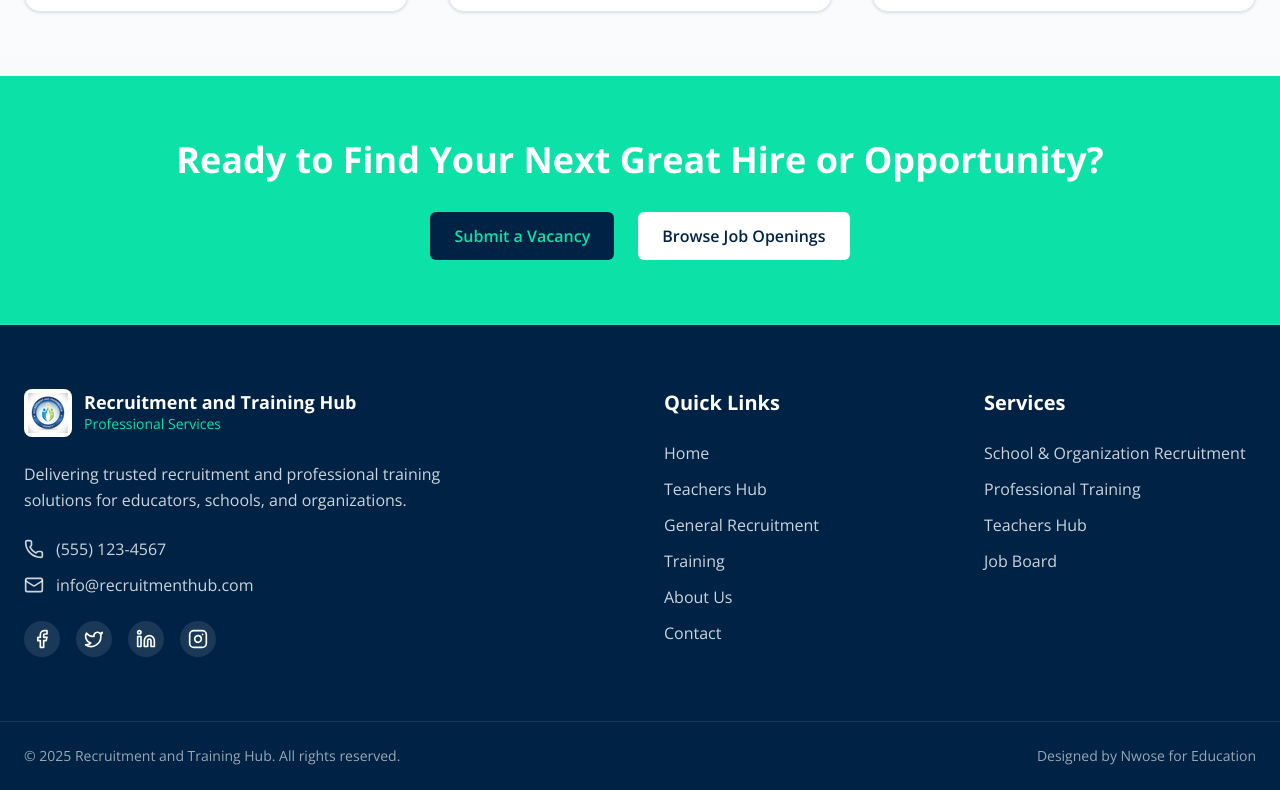
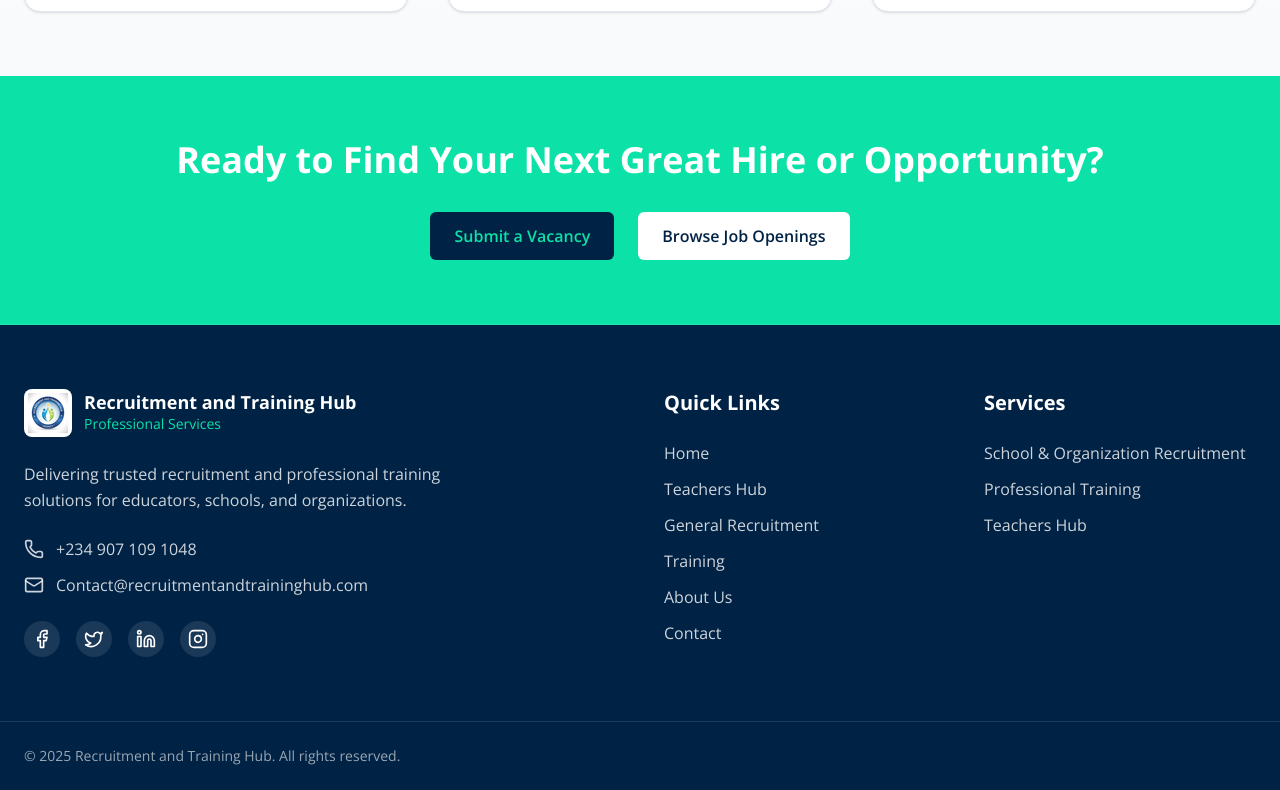
Before and after one commit to Nwose/teacher-recruit, a Next.js app: page / in a window 1280 px wide. Shown: the part 1889-2679 px from the top of the page. Built offline with nearby package versions, Linux system fonts and the light colour scheme.

Commit message:
footer details

```diff
--- a/components/Footer.tsx
+++ b/components/Footer.tsx
@@ -27,20 +27,19 @@ export default function Footer() {
     {
       href: "/general-recruitment",
       label: "School & Organization Recruitment",
+      external: false,
     },
-    { href: "/training", label: "Professional Training" },
-    { href: "/teachers-hub", label: "Teachers Hub" },
-    {
-      href: "https://teachersconsult.manatal.careers",
-      label: "Job Board",
-      external: true,
-    },
+    { href: "/training", label: "Professional Training", external: false },
+    { href: "/teachers-hub", label: "Teachers Hub", external: false },
   ];
 
   const socials = [
     { icon: <Facebook className="w-5 h-5" />, href: "https://facebook.com" },
     { icon: <Twitter className="w-5 h-5" />, href: "https://twitter.com" },
-    { icon: <Linkedin className="w-5 h-5" />, href: "https://linkedin.com" },
+    {
+      icon: <Linkedin className="w-5 h-5" />,
+      href: "https://www.linkedin.com/company/recruitment-and-training-hub/",
+    },
     { icon: <Instagram className="w-5 h-5" />, href: "https://instagram.com" },
   ];
 
@@ -60,8 +59,6 @@ export default function Footer() {
               Submit a Vacancy
             </Link>
             <a
-              href="https://teachersconsult.manatal.careers"
-              target="_blank"
               rel="noopener noreferrer"
               className="px-6 py-3 bg-white text-[#002244] font-semibold rounded-md hover:bg-gray-100 transition"
             >
@@ -107,14 +104,15 @@ export default function Footer() {
               className="flex items-center gap-3 text-white/80 hover:text-[#0CE2A8] transition-colors"
             >
               <Phone className="w-5 h-5" />
-              <span>(555) 123-4567</span>
+              <span>+234 907 109 1048</span>
+              <span></span>
             </a>
             <a
               href="mailto:info@recruitmenthub.com"
               className="flex items-center gap-3 text-white/80 hover:text-[#0CE2A8] transition-colors"
             >
               <Mail className="w-5 h-5" />
-              <span>info@recruitmenthub.com</span>
+              <span>Contact@recruitmentandtraininghub.com</span>
             </a>
           </div>
 
@@ -186,9 +184,6 @@ export default function Footer() {
           <p className="text-white/60 text-sm text-center md:text-left">
             © {currentYear} Recruitment and Training Hub. All rights reserved.
           </p>
-          <p className="text-white/60 text-sm text-center md:text-right">
-            Designed by Nwose for Education
-          </p>
         </div>
       </div>
     </footer>
```
